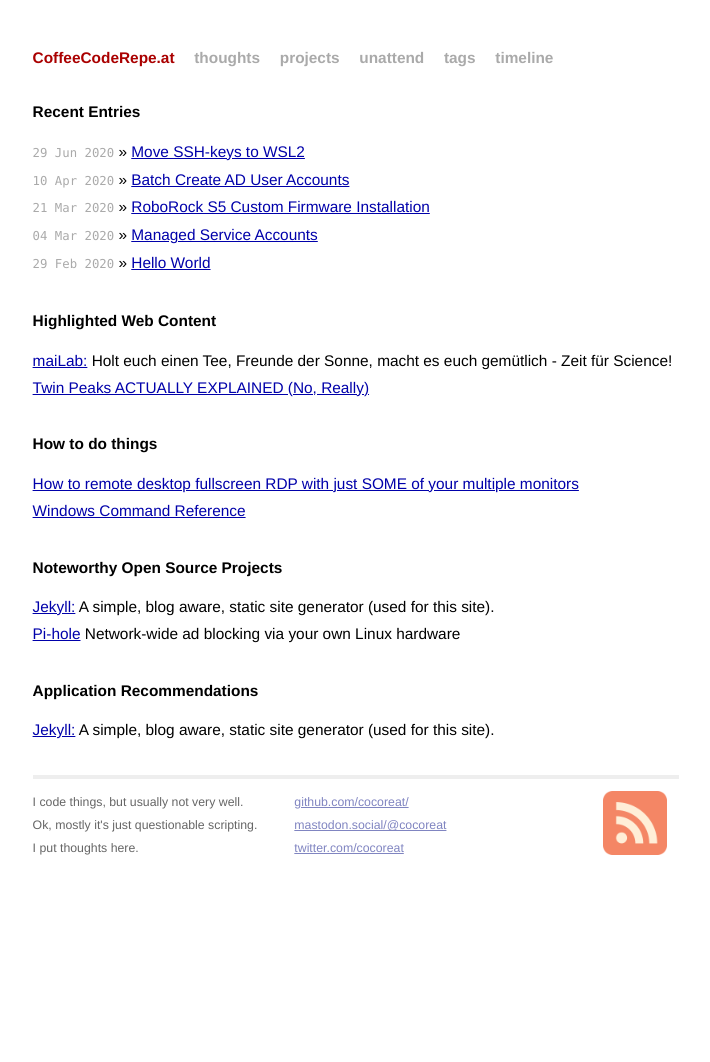
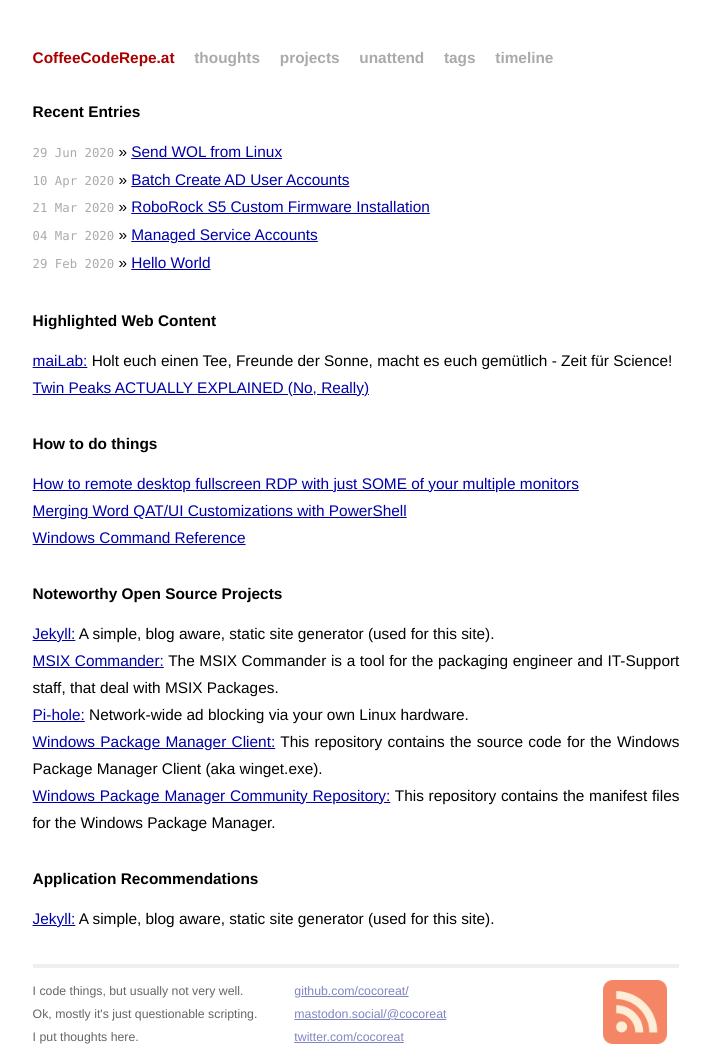
Before and after one commit to cocoreat/cocoreat.github.io, a Jekyll site: the page built from index.md, in a window 1280 px wide. Shown: the whole page, without its empty margins (284-994 px from the left). Built offline with Jekyll 4.4.1, drawn with Linux system fonts in a browser that asks for light colours; before the commit the page ends 946 px from its top, so only the background shows below that.

Commit message:
add new posts

````diff
--- a/_posts/2020-06-29-Send-WOL-from-Linux.md
+++ b/_posts/2020-06-29-Send-WOL-from-Linux.md
@@ -1,6 +1,6 @@
 ---
 layout: post
-title: Move SSH-keys to WSL2
+title: Send WOL from Linux
 category: thoughts
 tags: [Linux]
 ---
@@ -17,7 +17,7 @@ crontab -e
 ```
 
 Then add the command with the according schedule on the first five columns:
-```text
+```
 # m h  dom mon dow   command
 # minute(0-59) hour(0-23) day(1-31) month(1-12) weekday(0-6) command
 0 0 * * * wakeonlan -i 192.168.1.255 aa:11:bb:22:cc:33
--- a/index.md
+++ b/index.md
@@ -20,13 +20,17 @@ title: CoffeeCodeRepe.at
   <h1>How to do things</h1>
   <ul class="posts">
     <li><a href="https://www.hanselman.com/blog/HowToRemoteDesktopFullscreenRDPWithJustSOMEOfYourMultipleMonitors.aspx">How to remote desktop fullscreen RDP with just SOME of your multiple monitors</a></li>
+    <li><a href="https://dpowershell.blogspot.com/2015/11/this-blog-is-going-to-serve-as-my.html">Merging Word QAT/UI Customizations with PowerShell</a></li>
     <li><a href="https://www.microsoft.com/en-us/download/details.aspx?id=56846">Windows Command Reference</a></li>
   </ul>
 
   <h1>Noteworthy Open Source Projects</h1>
   <ul class="posts">
     <li><a href="http://github.com/jekyll/jekyll">Jekyll:</a> A simple, blog aware, static site generator (used for this site).</li>
-    <li><a href="https://github.com/pi-hole/pi-hole">Pi-hole</a> Network-wide ad blocking via your own Linux hardware</li>
+    <li><a href="https://github.com/bergerpascal/MSIX_Commander">MSIX Commander:</a> The MSIX Commander is a tool for the packaging engineer and IT-Support staff, that deal with MSIX Packages.</li>
+    <li><a href="https://github.com/pi-hole/pi-hole">Pi-hole:</a> Network-wide ad blocking via your own Linux hardware.</li>
+    <li><a href="https://github.com/microsoft/winget-cli">Windows Package Manager Client:</a> This repository contains the source code for the Windows Package Manager Client (aka winget.exe).</li>
+    <li><a href="https://github.com/microsoft/winget-pkgs">Windows Package Manager Community Repository:</a> This repository contains the manifest files for the Windows Package Manager.</li>
   </ul>
 
   <h1>Application Recommendations</h1>
````
Also changed, not shown: _posts/2020-04-10-Batch-Create-AD-User-Accounts.md (+5 -2 lines).
